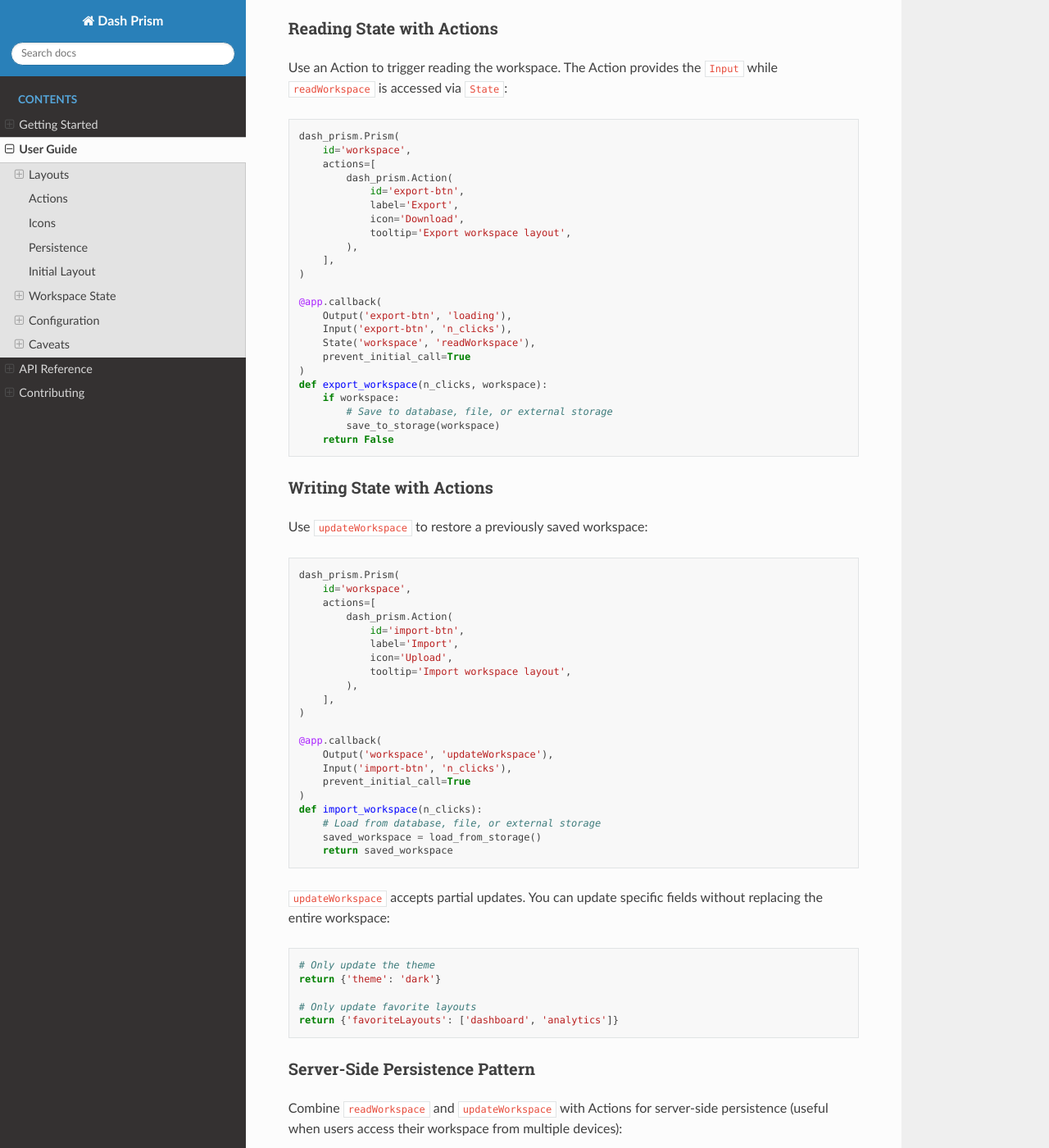
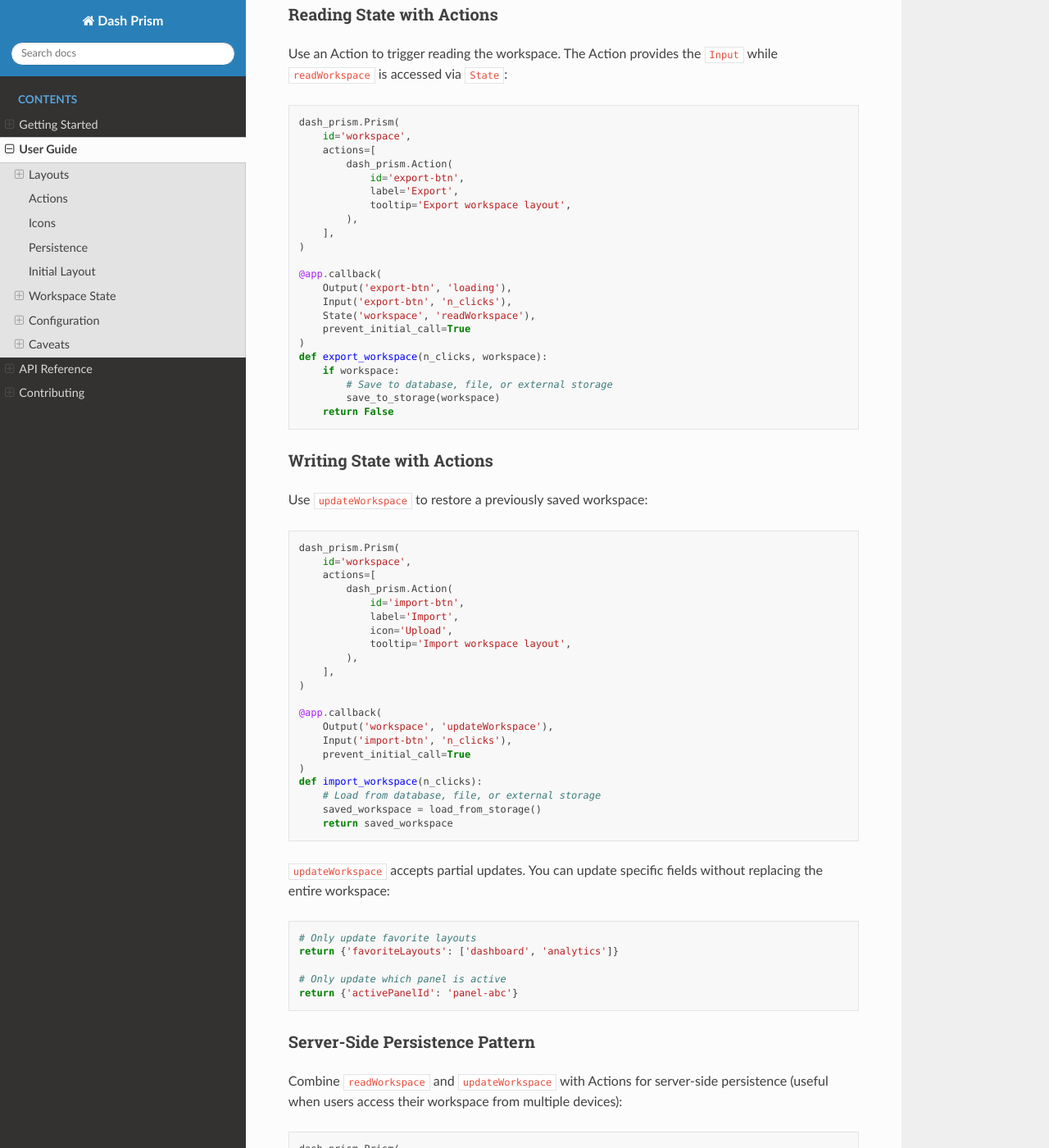
Before and after one commit to LudwigAJ/dash-prism, a Sphinx documentation site: the page built from docs/user-guide.rst, in a window 1280 px wide and 1400 px high, scrolled down 4557 px. Shown: the whole window at 82% size. Built offline with Sphinx 7.4.7 and the Read the Docs theme 3.1.0, drawn with Linux system fonts in a browser that asks for light colours; some of the changed text lies outside the part shown.

Commit message:
docs: fix inaccurate Action and updateWorkspace examples in user guide
  Remove non-existent `icon` parameter from Action examples and replace
  `theme` (a direct Dash prop) with `activePanelId` in the updateWorkspace
  partial update example to reflect actual workspace state fields.

```diff
--- a/docs/user-guide.rst
+++ b/docs/user-guide.rst
@@ -136,7 +136,6 @@
            dash_prism.Action(
                id='save-btn',
                label='Save',
-               icon='Rocket',
                tooltip='Save workspace',
            ),
        ],
@@ -247,7 +246,6 @@
            dash_prism.Action(
                id='export-btn',
                label='Export',
-               icon='Download',
                tooltip='Export workspace layout',
            ),
        ],
@@ -299,11 +297,11 @@
 
 .. code-block:: python
 
-   # Only update the theme
-   return {'theme': 'dark'}
-
    # Only update favorite layouts
    return {'favoriteLayouts': ['dashboard', 'analytics']}
+
+   # Only update which panel is active
+   return {'activePanelId': 'panel-abc'}
 
 Server-Side Persistence Pattern
 ^^^^^^^^^^^^^^^^^^^^^^^^^^^^^^^
@@ -316,8 +314,8 @@
    dash_prism.Prism(
        id='workspace',
        actions=[
-           dash_prism.Action(id='save-btn', label='Save', icon='Save'),
-           dash_prism.Action(id='load-btn', label='Load', icon='FolderOpen'),
+           dash_prism.Action(id='save-btn', label='Save'),
+           dash_prism.Action(id='load-btn', label='Load'),
        ],
    )
 
```
Also changed, not shown: 1 other file.
